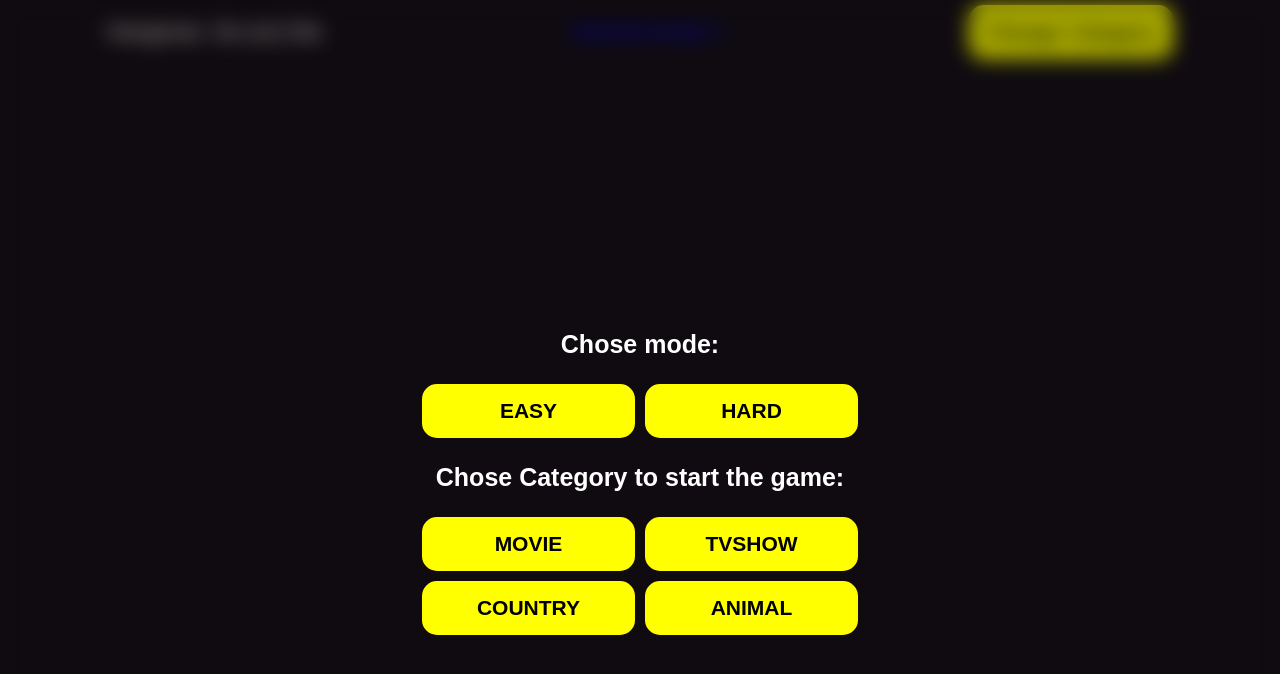
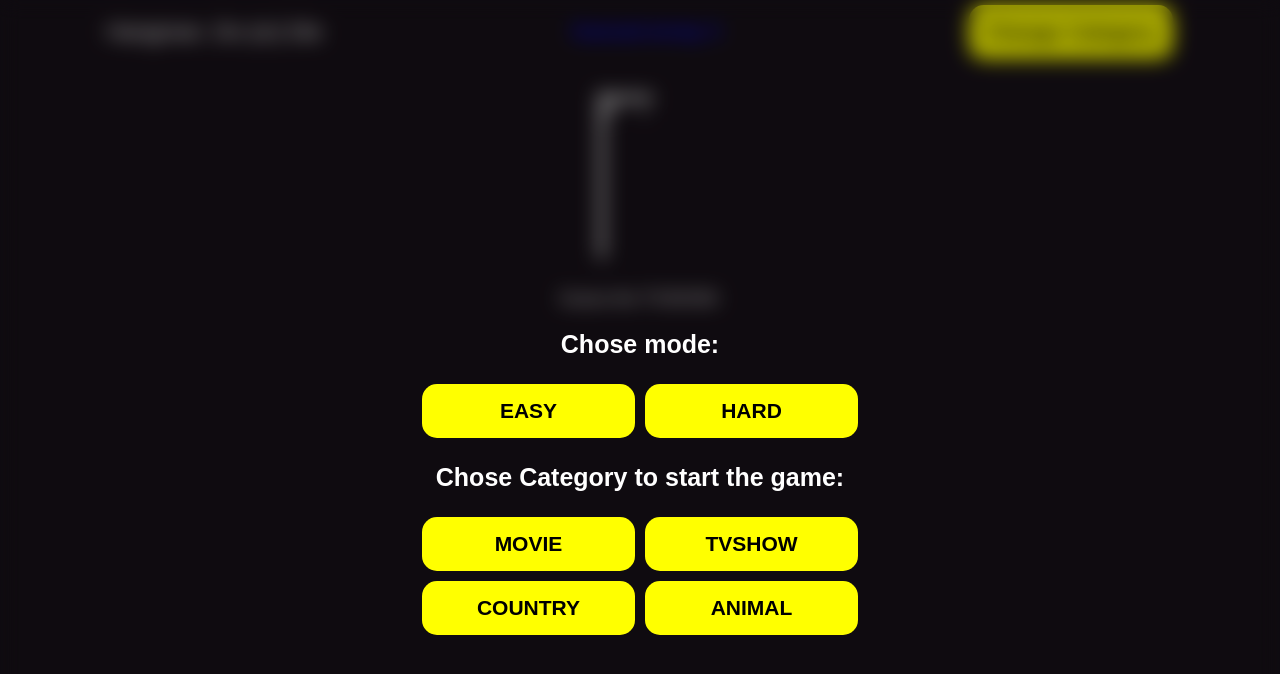
Before and after one commit to bernardkrehula/Recat-typescript-hangman-word-game, a React (Vite) app in the folder my-app/: page / in a window 1280 px wide. Shown: the top 674 px of the page. Built offline with nearby package versions, Linux system fonts and the light colour scheme.

Commit message:
set useState for HangmanValue and useEffect

```diff
--- a/my-app/src/components/alphabet/Alphabet.css
+++ b/my-app/src/components/alphabet/Alphabet.css
@@ -1,3 +1,13 @@
+.hangman{
+    height: 200px;
+    width: fit-content;
+}
+.main h4{
+    color: white;
+    font-size: 1.7rem;
+    margin-top: 30px;
+    font-weight: 500;
+}
 .words{
     display: grid;
     height: 200px;
@@ -20,6 +30,7 @@
     height: fit-content;
     align-items: center;
     gap: 250px;
+    margin-top: 5px;
 }
 .header h2{
     font-size: 2.2rem;
--- a/my-app/src/components/alphabet/Aphabet.tsx
+++ b/my-app/src/components/alphabet/Aphabet.tsx
@@ -8,12 +8,16 @@ type AlphabetProps = {
 const Alphabet = ({alphabet}: AlphabetProps) => {
 
     return(
-        <div className='words'>
-          <div className='header'>
+      <>
+        <div className='header'>
             <h2>Hangman. Do (or) Die</h2>
             <h3>Guessed wrong: 0</h3>
             <Btn varitaion='change-category'>Change Category</Btn>
           </div>
+        <img src='./0wrongGuess.jpeg' className='hangman'/>
+        <h4>Guess the TVSHOW:</h4>
+        <div className='words'>
+
 
           {/* alphabet.map((word: string, index: number) => {
             return(
@@ -23,6 +27,7 @@ const Alphabet = ({alphabet}: AlphabetProps) => {
             )
           }) */}
         </div>
+      </>
     )
 }
 export default Alphabet;
--- a/my-app/src/components/startMenu/StartMenu.css
+++ b/my-app/src/components/startMenu/StartMenu.css
@@ -1,8 +1,9 @@
 .overlay{
+    display: block;
     position: absolute;
     inset: 0;
-    backdrop-filter: blur(10px); /* ovo muti */
-    background-color: rgba(0, 0, 0, 0.3); /* opcionalno zatamnjenje */
+    backdrop-filter: blur(10px);
+    background-color: rgba(0, 0, 0, 0.3);
     z-index: 1;
 }
 .start-menu{
--- a/my-app/src/components/startMenu/StartMenu.tsx
+++ b/my-app/src/components/startMenu/StartMenu.tsx
@@ -1,14 +1,25 @@
 import './StartMenu.css'
 import Btn from '../Btn/Btn';
+import type { HangmanType } from '../../main/HangmanType';
 
-const StartMenu = ({hangman}) => {
-    console.log(hangman.mode)
+type HangmanMode = {
+    hangman: HangmanType;
+}
+
+const StartMenu = ({hangman}: HangmanMode) => {
+
+
+    const displayData = () => {
+        console.log(hangman)
+        console.log(Object.keys(hangman.mode))
+    }
     return(
         <div className='overlay'>
             <div className="start-menu">
                 <h2>Chose mode:</h2>
                 <div className='easy-hard-btns'>
-                    <Btn>Easy</Btn>
+                    {/* {Object.keys(hangman.mode).map()} */}
+                    <Btn onClick={displayData}>Easy</Btn>
                     <Btn>Hard</Btn>
                 </div>
                 <h2>Chose Category to start the game:</h2>
--- a/my-app/src/main/App.css
+++ b/my-app/src/main/App.css
@@ -9,8 +9,9 @@ html{
 }
 .main{
   display: flex;
+  flex-direction: column;
   height: 100vh;
   background-color: #161017;
   text-align: center;
-  justify-content: center;
+  align-items: center;
 }
--- a/my-app/src/main/App.tsx
+++ b/my-app/src/main/App.tsx
@@ -1,37 +1,39 @@
-import { useState } from 'react'
+import { useEffect, useState } from 'react'
 import './App.css'
 import hangmanData from '../data/hangmanData';
 import Alphabet from '../components/alphabet/Aphabet';
 import StartMenu from '../components/startMenu/StartMenu';
+import type { HangmanType } from './HangmanType';
 
-//Prebaciti hangman data u neki objekt a guessedWord u state
-
-type HangmanType = {
+function App() {
+  const [ guessedWord, setGuessedWord ] = useState('');
+  const [ hangmanValues, setHangmanValues ] = useState({
+      mode: {
           easy: {
               category: {
-      movie: string[],
-      tvshow: string[],
-      country: string[],
-      animal: string[]
+                  movie: [],
+                  tvshow: [],
+                  country: [],
+                  animal: []
               },
-    alphabet: string
+              alphabet: ''
           },
           hard: {
                   category: {
-      movie: string[],
-      tvshow: string[],
-      country: string[],
-      animal: string[]
+                      movie: [],
+                      tvshow: [],
+                      country: [],
+                      animal: []
                   },
-    alphabet: string
+                  alphabet: ''
           }
       }
-
-function App() {
-  const [ guessedWord, setGuessedWord ] = useState('');
-  const hangman: HangmanType = hangmanData.mode;
-
-
+    }
+  )
+  useEffect(() => {
+    setHangmanValues(hangmanData);
+  },[])
+  const hangman: HangmanType = hangmanValues;
 
   return (
     <>
@@ -43,4 +45,4 @@ function App() {
   )
 }
 
-export default App
+export default App;
--- /dev/null
+++ b/my-app/src/main/HangmanType.ts
@@ -0,0 +1,20 @@
+export type HangmanType = {
+  easy: {
+    category: {
+      movie: string[],
+      tvshow: string[],
+      country: string[],
+      animal: string[]
+    },
+    alphabet: string
+  },
+  hard: {
+    category: {
+      movie: string[],
+      tvshow: string[],
+      country: string[],
+      animal: string[]
+    },
+    alphabet: string
+  }
+}
```
Lines whose indentation alone changed are shown as unchanged.
